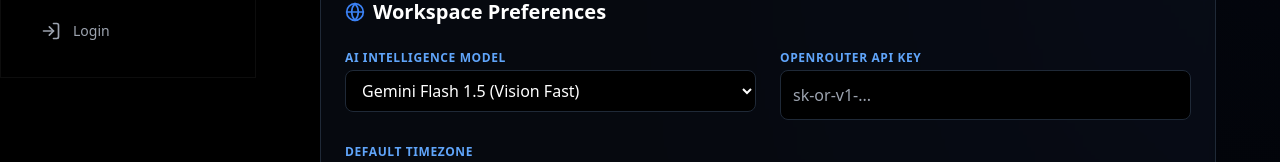
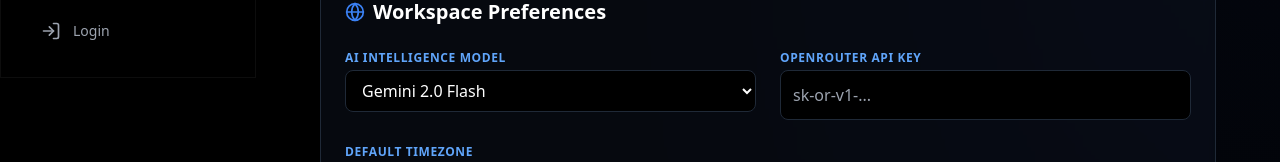
Before and after one commit to SMSLYCLOUD/friend_maker, a Next.js app in the folder web/frontend/: page /settings in a window 1280 px wide. Shown: the part 151-313 px from the top of the page. Built offline with nearby package versions, Linux system fonts and the light colour scheme; no server answers.

Commit message:
Replace model list with free+paid OpenRouter options

```diff
--- a/web/frontend/app/(app)/settings/page.tsx
+++ b/web/frontend/app/(app)/settings/page.tsx
@@ -120,17 +120,40 @@ export default function SettingsPage() {
           <div className="grid grid-cols-1 md:grid-cols-2 gap-6">
             <div>
               <label className="mb-1 block text-xs font-semibold text-blue-400 uppercase tracking-wider">AI Intelligence Model</label>
-              <select
-                value={settings.OPENROUTER_MODEL || "google/gemini-flash-1.5"}
-                onChange={(e) => setSettings({ ...settings, OPENROUTER_MODEL: e.target.value })}
-                className="w-full rounded-lg border border-gray-800 bg-black px-3 py-2 text-white outline-none focus:ring-2 focus:ring-blue-600 transition-all"
-              >
-                <option value="google/gemini-flash-1.5">Gemini Flash 1.5 (Vision Fast)</option>
-                <option value="google/gemini-pro-1.5">Gemini Pro 1.5 (Vision Ultra)</option>
-                <option value="openai/gpt-4o-mini">GPT-4o Mini (Vision Compact)</option>
-                <option value="openai/gpt-4o">GPT-4o (Vision Power)</option>
-                <option value="anthropic/claude-3.5-sonnet">Claude 3.5 Sonnet (Elite)</option>
-              </select>
+                <select
+                  value={settings.OPENROUTER_MODEL || "google/gemini-2.0-flash-001"}
+                  onChange={(e) => setSettings({ ...settings, OPENROUTER_MODEL: e.target.value })}
+                  className="w-full rounded-lg border border-gray-800 bg-black px-3 py-2 text-white outline-none focus:ring-2 focus:ring-blue-600 transition-all"
+                >
+                  <optgroup label="— Free Models —">
+                    <option value="google/gemini-2.0-flash-exp:free">Gemini 2.0 Flash (Free)</option>
+                    <option value="google/gemini-2.0-flash-lite-preview-02-05:free">Gemini 2.0 Flash Lite (Free)</option>
+                    <option value="deepseek/deepseek-chat:free">DeepSeek V3 (Free)</option>
+                    <option value="deepseek/deepseek-r1:free">DeepSeek R1 (Free)</option>
+                    <option value="mistralai/mistral-small-3.1:free">Mistral Small 3.1 (Free)</option>
+                    <option value="meta-llama/llama-3.2-3b-instruct:free">Llama 3.2 3B (Free)</option>
+                    <option value="qwen/qwen-2.5-72b-instruct:free">Qwen 2.5 72B (Free)</option>
+                    <option value="cohere/command-r-08-2024:free">Command R (Free)</option>
+                  </optgroup>
+                  <optgroup label="— Paid Models —">
+                    <option value="google/gemini-2.0-flash-001">Gemini 2.0 Flash</option>
+                    <option value="google/gemini-2.0-flash-lite-preview-02-05">Gemini 2.0 Flash Lite</option>
+                    <option value="google/gemini-1.5-pro">Gemini 1.5 Pro</option>
+                    <option value="openai/gpt-4o-mini">GPT-4o Mini</option>
+                    <option value="openai/gpt-4o">GPT-4o</option>
+                    <option value="openai/gpt-4-turbo">GPT-4 Turbo</option>
+                    <option value="openai/o3-mini">o3 Mini</option>
+                    <option value="openai/o1">o1</option>
+                    <option value="anthropic/claude-3.5-sonnet">Claude 3.5 Sonnet</option>
+                    <option value="anthropic/claude-3-opus">Claude 3 Opus</option>
+                    <option value="anthropic/claude-3-haiku">Claude 3 Haiku</option>
+                    <option value="deepseek/deepseek-chat">DeepSeek V3</option>
+                    <option value="deepseek/deepseek-r1">DeepSeek R1</option>
+                    <option value="mistralai/mistral-large-2407">Mistral Large</option>
+                    <option value="meta-llama/llama-3.1-405b-instruct">Llama 3.1 405B</option>
+                    <option value="cohere/command-r-plus-08-2024">Command R+</option>
+                  </optgroup>
+                </select>
             </div>
             <div>
               <label className="mb-1 block text-xs font-semibold text-blue-400 uppercase tracking-wider">OpenRouter API Key</label>
```
